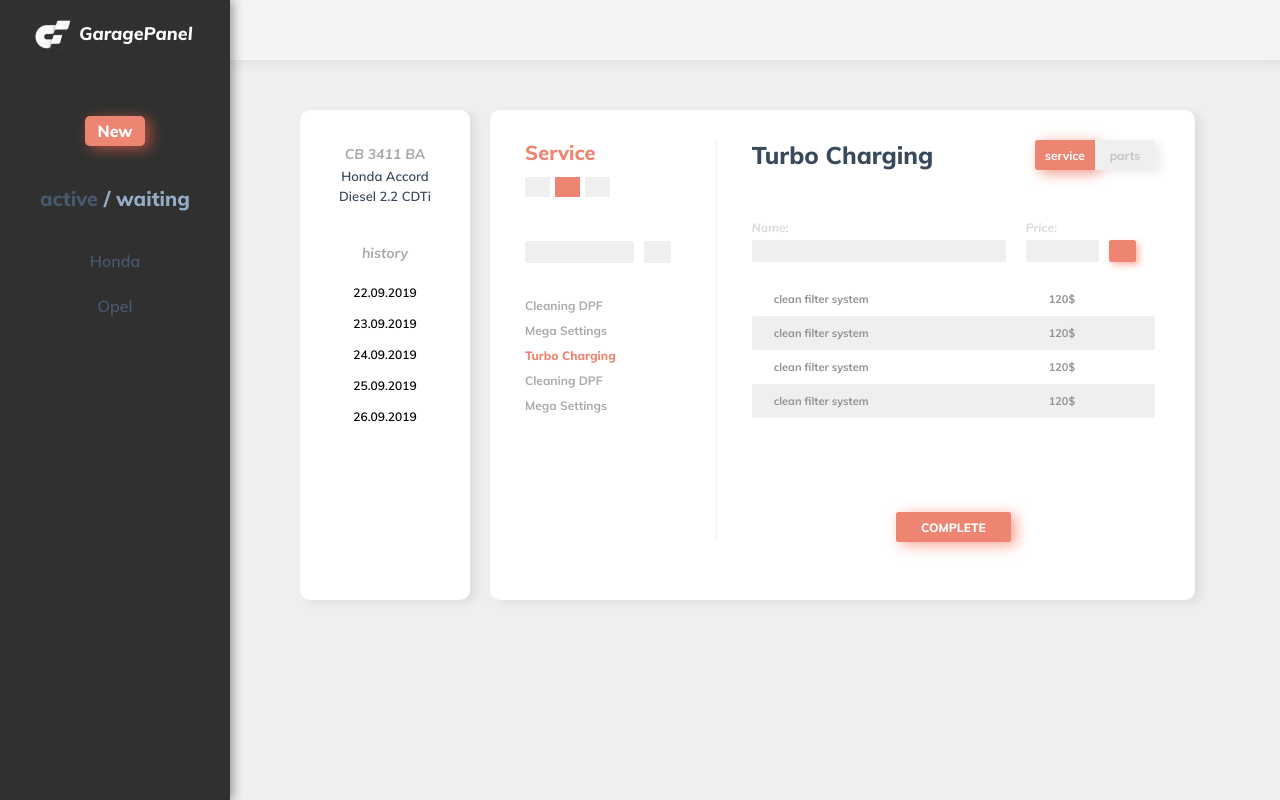
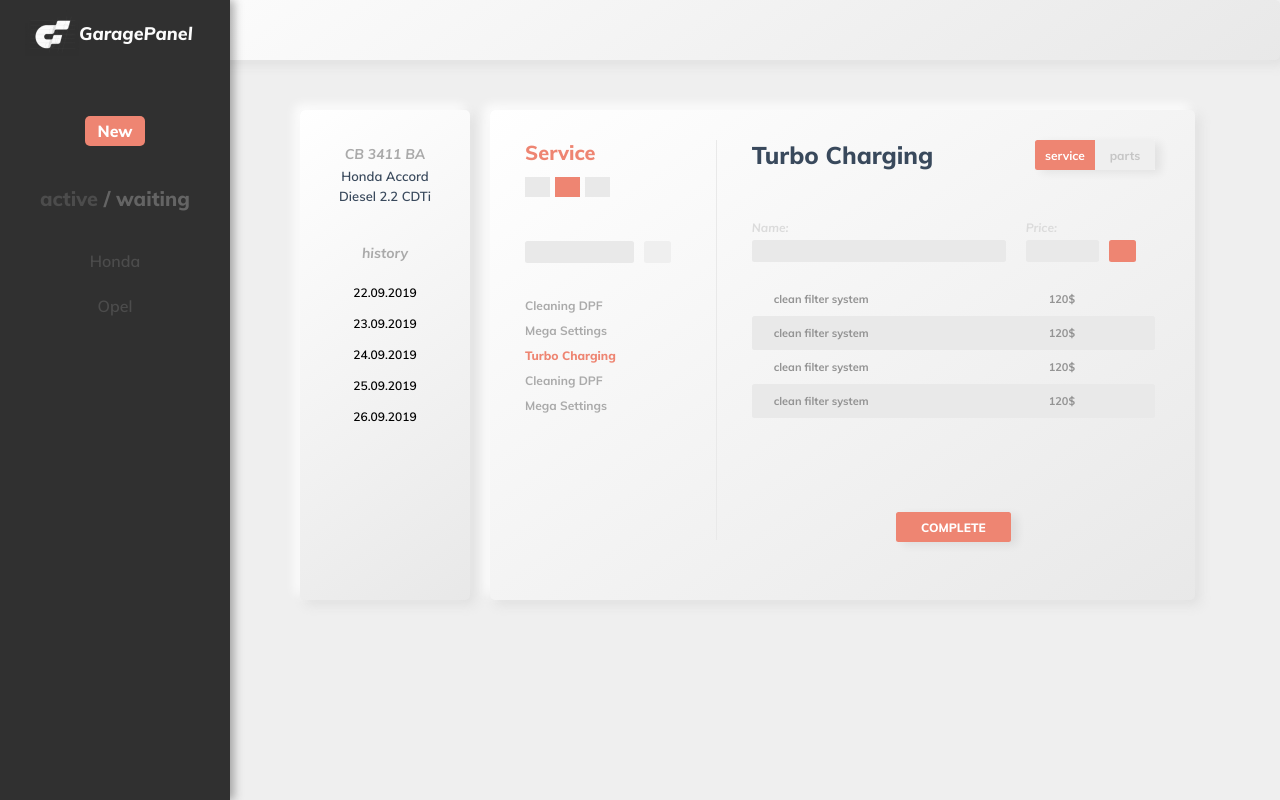
Before and after one commit to alexbogomilov77/Personal, a React (Create React App) app: page / in a window 1280 px wide. Built offline with nearby package versions, Linux system fonts and the light colour scheme.

Commit message:
feat: test neumorph

```diff
--- a/src/assets/styles/base/vars.scss
+++ b/src/assets/styles/base/vars.scss
@@ -2,13 +2,15 @@
 $black-pure: #000;
 $solid: #39495C;
 $solid1: #39495C;
-$solid-light: #47596e;
+// $solid-light: #47596e;
+$solid-light: #4c4c4c;
 $active: #EE8572;
 $active1: #fb664c;
 
 //temporary
 $unnamed: #AAAAAA;
-$unnamed1: #efefef;
+$unnamed1: #e9e9e9;
+// $unnamed1: #f5f5f5;
 
 //colors-white
 $white: #FFF;
--- a/src/assets/styles/components/dashboard/dashboard.scss
+++ b/src/assets/styles/components/dashboard/dashboard.scss
@@ -2,9 +2,12 @@
     width: 630px;
     display: flex;
     min-height: 415px;
-    box-shadow: $shadow;
-    border-radius: $radius1;
-    background-color: $white;
+    // box-shadow: $shadow;
+    // border-radius: $radius1;
+    // background-color: $white;
+    border-radius: 5px;
+    background: linear-gradient(145deg, #ffffff, #d7d7d747);
+    box-shadow: 5px 5px 11px #d0d0d075, -5px -5px 11px #ffffff;
     padding: 30px 40px 45px 35px;
     .dashboard-navigation {
         // min-width: 90px;
--- a/src/assets/styles/components/dashboard/info/infobar.scss
+++ b/src/assets/styles/components/dashboard/info/infobar.scss
@@ -4,9 +4,12 @@
     min-height: 415px;
     margin-right: 20px;
     text-align: center;
-    box-shadow: $shadow;
-    border-radius: $radius1;
-    background-color: $white;
+    // box-shadow: $shadow;
+    // border-radius: $radius1;
+    // background-color: $white;
+    border-radius: 5px;
+    background: linear-gradient(145deg, #ffffff, #d7d7d747);
+    box-shadow: 5px 5px 11px #d0d0d075, -5px -5px 11px #ffffff;
     .infobar-label {
         font-size: 14px;
         color: $unnamed;
--- a/src/assets/styles/components/global/header.scss
+++ b/src/assets/styles/components/global/header.scss
@@ -2,6 +2,9 @@
     height: 60px;
     display: flex;
     align-items: center;
-    background-color: $white2;
-    box-shadow: $shadow;
+    // background-color: $white2;
+    // box-shadow: $shadow;
+    border-radius: 5px;
+    background: linear-gradient(145deg, #ffffff, #d7d7d747);
+    box-shadow: 5px 5px 11px #d0d0d075, -5px -5px 11px #ffffff;
 }
--- a/src/assets/styles/components/global/sidebar.scss
+++ b/src/assets/styles/components/global/sidebar.scss
@@ -43,12 +43,13 @@
                 cursor: pointer;
             }
             &.active-category {
-                color: #95acc6;
+                // color: #95acc6;
+                color: #646464
             }
         }
         .divider {
             font-size: 20px;
-            color: #95acc6;
+            color: #646464;
             font-family: 'Muli-ExtraBold';
         }
     }
--- a/src/assets/styles/segments/buttons.scss
+++ b/src/assets/styles/segments/buttons.scss
@@ -10,7 +10,7 @@
     color: $white !important;
     transition: .1s ease !important;
     background-color: $active !important;
-    box-shadow: 5px 3px 14px #fb664c9c !important;
+    // box-shadow: 5px 3px 14px #fb664c9c !important;
     &:hover {
         cursor: pointer !important;
         background-color: $active1 !important;
@@ -21,7 +21,7 @@
     color: $white;
     transition: .1s ease;
     background-color: $active;
-    box-shadow: 3px 3px 6px #fb664c7a;
+    // box-shadow: 3px 3px 6px #fb664c7a;
     &:hover {
         cursor: pointer !important;
         background-color: $active1 !important;
```
